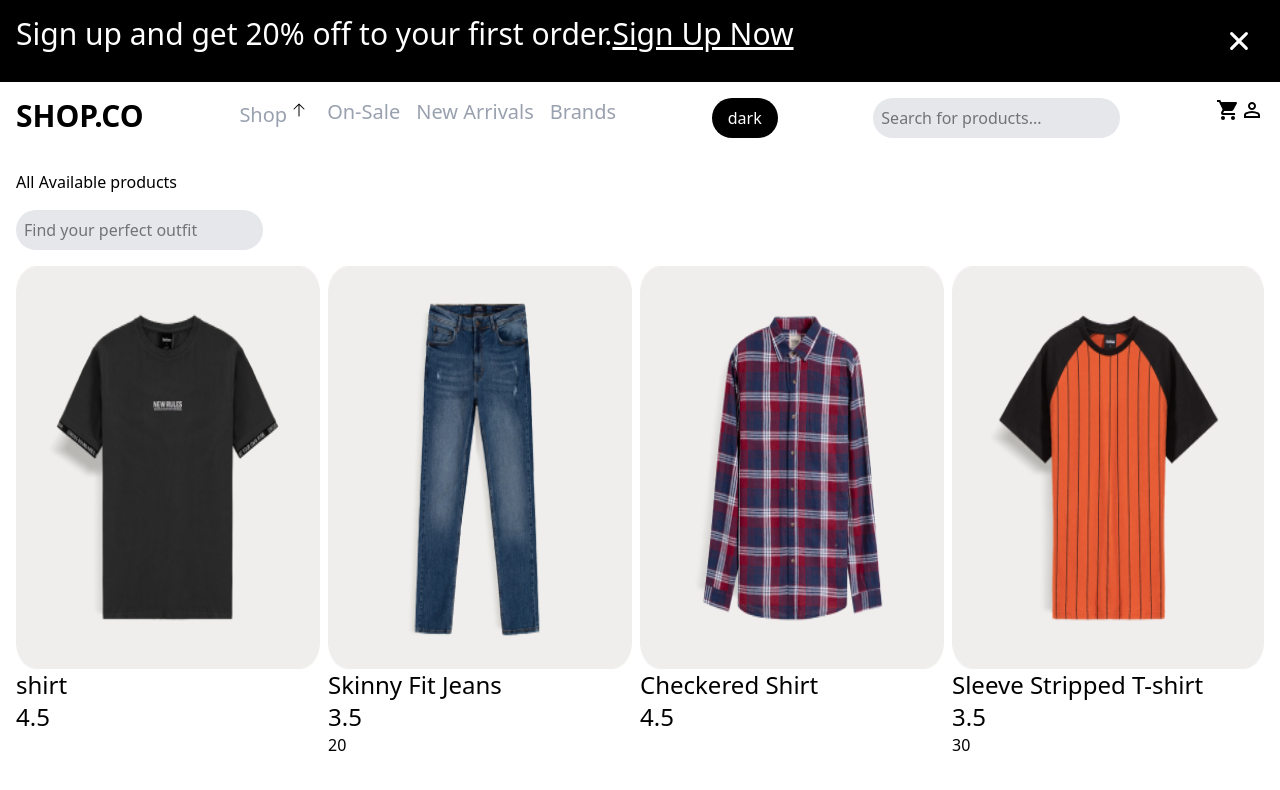
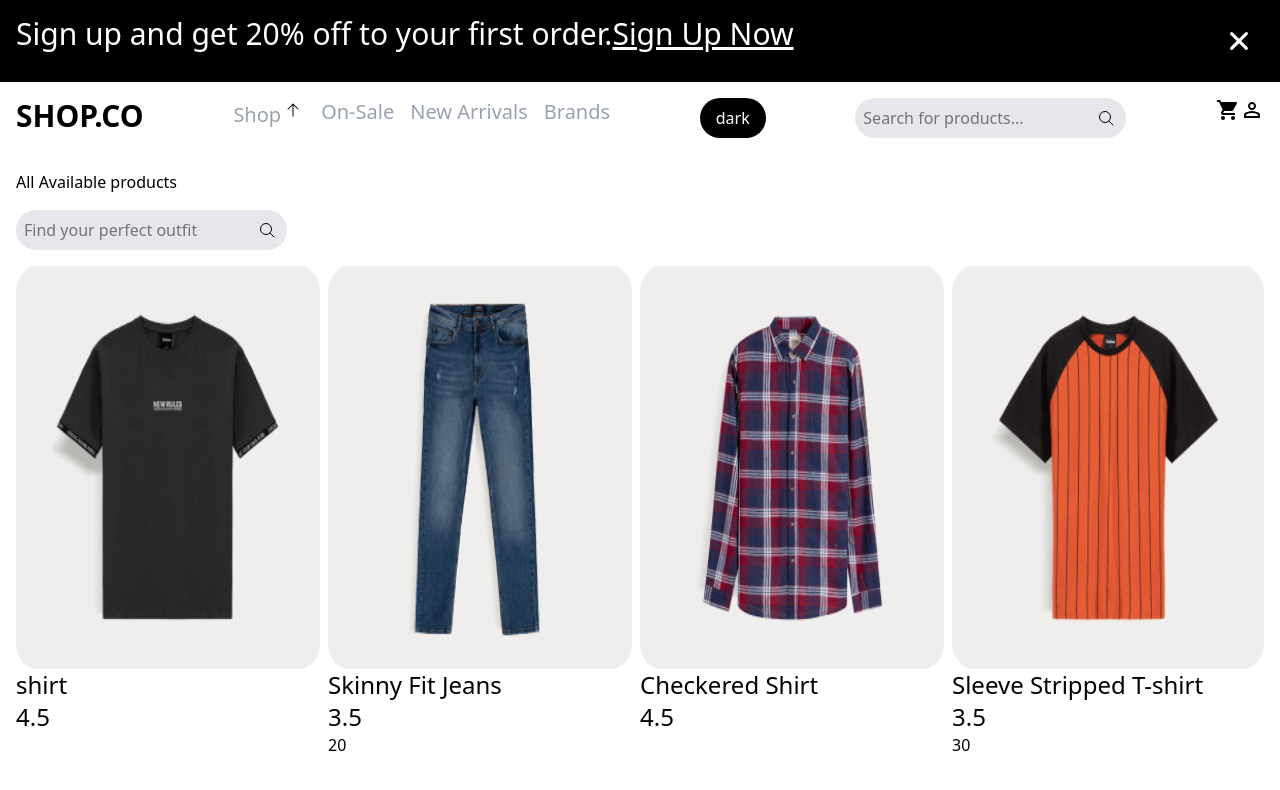
Before and after one commit to victorugs-dev/shopco, a React (Vite) app: page /product-listing in a window 1280 px wide. Shown: the top 790 px of the page. Built offline with nearby package versions, Linux system fonts and the light colour scheme.

Commit message:
replaced searchBar onKeyDown with form onSubmit

```diff
--- a/src/components/ui/Navbar.jsx
+++ b/src/components/ui/Navbar.jsx
@@ -10,7 +10,6 @@ function Navbar() {
   const [userSearch, setUserSearch] = useState('');
   const [theme, toggleTheme] = useTheme();
   const [isDropdownActive,setIsDropdownActive] = useState(false);
-//  console.log(toggleTheme);
 
   const list = [
     {
@@ -37,13 +36,13 @@ function Navbar() {
 
   const handleDropdown = () => setIsDropdownActive(!isDropdownActive);
 
-  const findSearchMatch = () => {
-    return data.map((d, i) => (
-      d.title.toLowerCase().includes(userSearch) ? (
-        { item: d, index: i }
-      ) : null
-    )).filter(f => f !== null);
-  };
+  // const findSearchMatch = () => {
+  //   return data.map((d, i) => (
+  //     d.title.toLowerCase().includes(userSearch) ? (
+  //       { item: d, index: i }
+  //     ) : null
+  //   )).filter(f => f !== null);
+  // };
 
 //   const my =  data.map((d,i) => (
 //     d.title.includes('shirt') ? (
@@ -55,14 +54,14 @@ function Navbar() {
   // console.log(matchSearch)
 
 
-  const handleSearchBarChange = (e) => {
-    if(e.target.value.trim()){
-      setUserSearch(e.target.value.toLowerCase().trim());
-      console.log(e.target.value);
-      // findSearchMatch();
-      console.log(findSearchMatch())
-    }
-  };
+  // const handleSearchBarChange = (e) => {
+  //   if(e.target.value.trim()){
+  //     setUserSearch(e.target.value.toLowerCase().trim());
+  //     console.log(e.target.value);
+  //     // findSearchMatch();
+  //     console.log(findSearchMatch())
+  //   }
+  // };
 
 
   // const handleUserSearch = useCallback((e,userSearch) => {
@@ -108,15 +107,7 @@ function Navbar() {
     // const matchSearch = data.findIndex(d => d.title === userSearch)
 
   }
-  // const handleOnkeydown = (e) => {
-  //   e.preventDefault();
-  //   console.log('the onkeydown')
-  //   if(e.key === 'Enter'){
-  //     // console.log(e.key)
-  //     console.log('submitted')
-  //   }
 
-  // }
 
   return (
     <nav className='w-full'>
--- a/src/components/ui/SearchBar.jsx
+++ b/src/components/ui/SearchBar.jsx
@@ -1,4 +1,4 @@
-import React,{ useState } from "react";
+import { useState } from "react";
 import { useSearch } from "../../context/SearchContext";
 import { data } from "../../../data";
 
@@ -12,23 +12,66 @@ export default function SearchBar({text, onSearch}){
 
     const { setSearchQuery, setSearchResults, setIsSearching } = useSearch();
 
-    const handleSearch = (e) =>{
+    // const handleSearch = (e) =>{
+    //     const value = e.target.value;
+    //     setInput(value);
+    //     setSearchQuery(value);
+
+    //     if(value.trim() === ''){
+    //         setSearchResults([]);
+    //         setIsSearching(false);
+    //         return;
+    //     };
+
+    //     const filteredProducts = data.filter((d) =>
+    //     d.title.toLowerCase().includes(value.toLowerCase()));
+
+    //     console.log(filteredProducts)
+
+    //     setSearchResults(filteredProducts);
+    //     setIsSearching(true);
+    // }
+    const handleChange = (e) => {
         const value = e.target.value;
+        console.log(value)
         setInput(value);
         setSearchQuery(value);
 
-        if(value.trim() === ''){
+        // const filteredProducts = data.filter((d) =>
+        // d.title.toLowerCase().includes(input.toLowerCase()));
+
+        // console.log(filteredProducts)
+
+        // setSearchResults(filteredProducts);
+        // setIsSearching(true);
+    }
+
+    const handleSearch = (e) =>{
+        e.preventDefault();
+        console.log(e)
+        console.log(e.target)
+        // console.log(e.target[0])
+        // const value = e.target.value;
+        // setInput(value);
+        // setSearchQuery(value);
+
+        // if(value.trim() === ''){
+        //     setSearchResults([]);
+        //     setIsSearching(false);
+        //     return;
+        // };
+        if(input.trim() === ''){
             setSearchResults([]);
             setIsSearching(false);
             return;
         };
 
-        const filtered = data.filter((d) =>
-        d.title.toLowerCase().includes(value.toLowerCase()));
+        const filteredProducts = data.filter((d) =>
+        d.title.toLowerCase().includes(input.toLowerCase()));
 
-        console.log(filtered)
+        console.log(filteredProducts)
 
-        setSearchResults(filtered);
+        setSearchResults(filteredProducts);
         setIsSearching(true);
     };
 
@@ -40,19 +83,21 @@ export default function SearchBar({text, onSearch}){
     // }
 
     return (
-        <div className='flex items-center indent-2 bg-gray-200 p-2 rounded-full w-fit'>
+       <form onSubmit={handleSearch}>
+         <div className='flex items-center indent-2 bg-gray-200 p-2 rounded-full w-fit'>
             <input
                 placeholder={text}
-                value={input}
+                // value={input}
                 // onChange={(e) => setInput(e.target.value)}
-                onChange={handleSearch}
-                // onKeyDown={handleOnkeydown}
+                // onChange={handleSearch}
+                onChange={handleChange}
 
             />
-            {/* <button onClick={handleOnkeydown}>
+            <button type="submit">
                 <svg xmlns="http://www.w3.org/2000/svg" width="24" height="24" viewBox="0 0 24 24"><g fill="none" stroke="#000" stroke-width="1"><circle cx="11" cy="11" r="5.5"/><path stroke-linecap="round" stroke-linejoin="round" d="m15 15l4 4"/></g></svg>
-            </button> */}
+            </button>
         </div>
+       </form>
     );
 
 
--- /dev/null
+++ b/src/components/ui/SearchOverlay.jsx
@@ -0,0 +1,9 @@
+import React from 'react'
+
+function SearchOverlay() {
+  return (
+    <div>SearchOverlay</div>
+  )
+}
+
+export default SearchOverlay
--- a/src/context/SearchContext.jsx
+++ b/src/context/SearchContext.jsx
@@ -5,7 +5,7 @@ const SearchContext = createContext();
 export function SearchProvider({ children }){
     const [searchQuery, setSearchQuery] = useState('');
     const [searchResults, setSearchResults] = useState([]);
-    const [isSearching, setIsSearching] = useState(false); //controls overlay visibility
+    const [isSearching, setIsSearching] = useState(false);
 
     return (
         <SearchContext.Provider
```
Also changed, not shown: src/context/ThemeContext.jsx (+1 -29 lines), src/pages/Home.jsx (+0 -12 lines).
